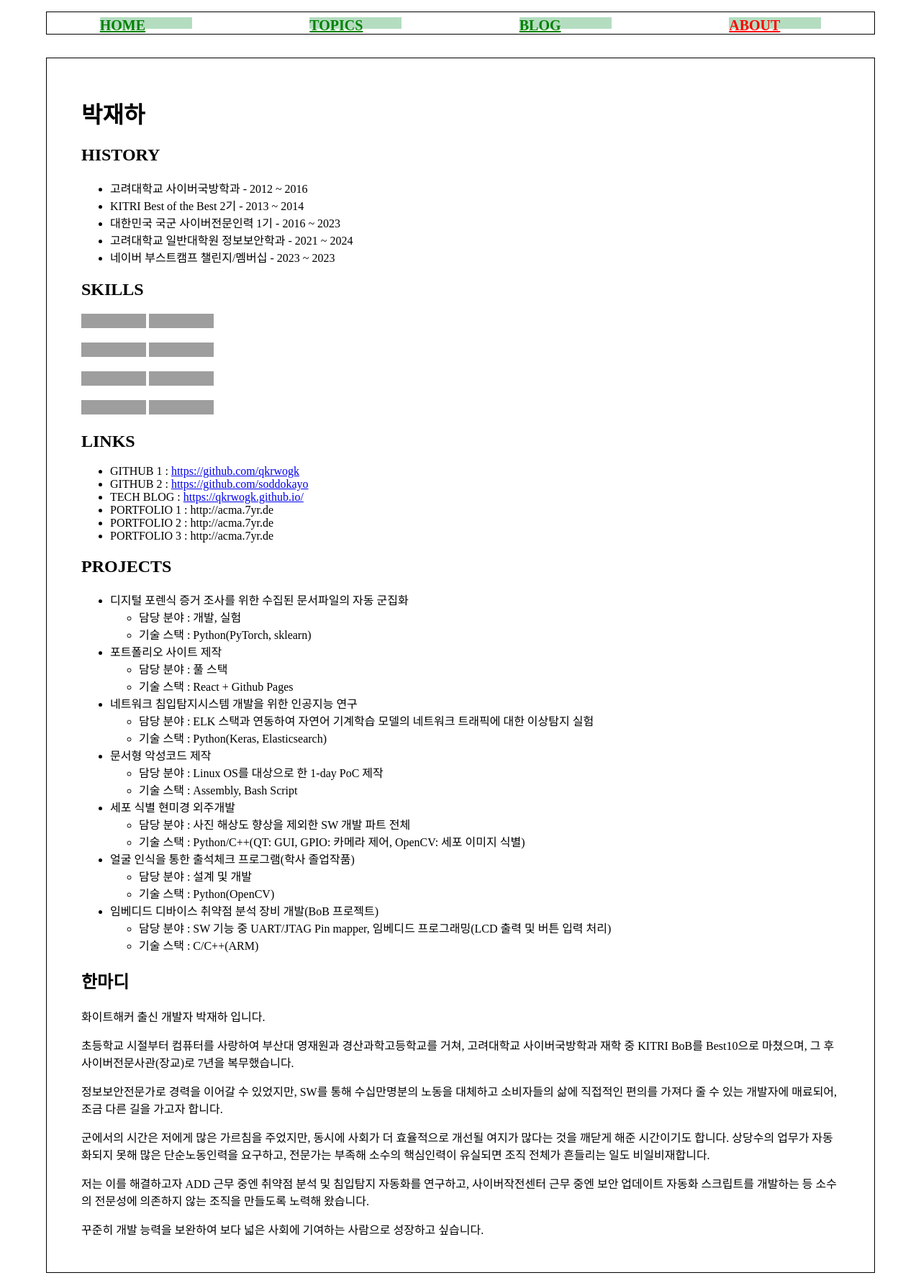
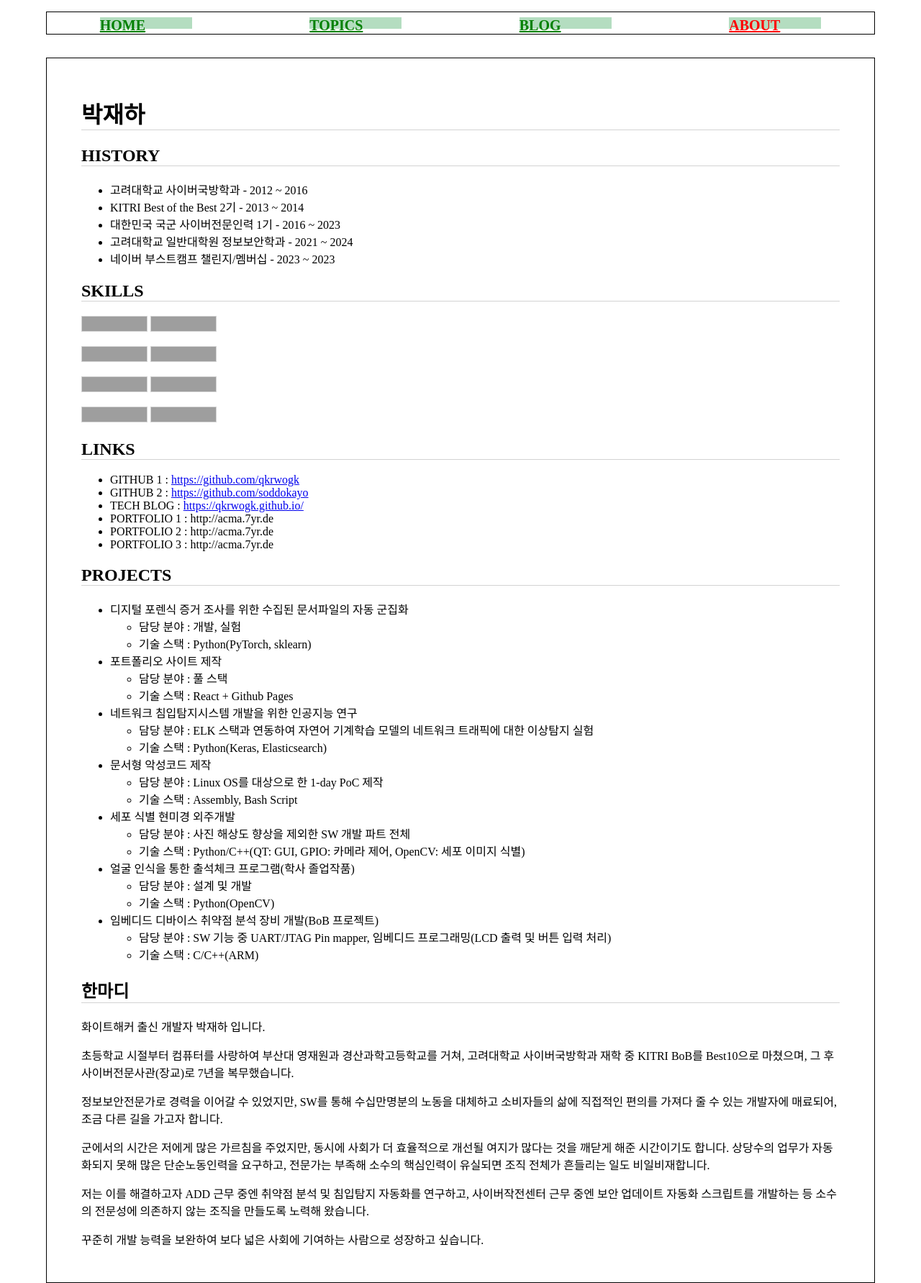
Before and after one commit to qkrwogk/qkrwogk.github.io, a Jekyll site: the page built from about.md, in a window 1280 px wide. Shown: the whole page at 72% size. Built offline with Jekyll 4.4.1, drawn with Linux system fonts in a browser that asks for light colours; grey boxes are pictures that could not be loaded.

Commit message:
markdown css 작성
- markdown에서 보여지는 h1, h2 및 img max-width 등 테마 변경을 위한 css 편집
- default.css에 markdown.css import

```diff
--- a/assets/css/default.css
+++ b/assets/css/default.css
@@ -1,6 +1,7 @@
 @import "navigation.css";
 @import "topic.css";
 @import "post.css";
+@import "markdown.css";
 
 .nav {
     display: flex;
--- /dev/null
+++ b/assets/css/markdown.css
@@ -0,0 +1,10 @@
+h1, h2 {
+    border-bottom: 0.031rem solid lightgray;
+}
+img {
+    max-width: 100%;
+    border: 0.031rem solid lightgray;
+}
+p {
+    font-weight: 100;
+}
```
